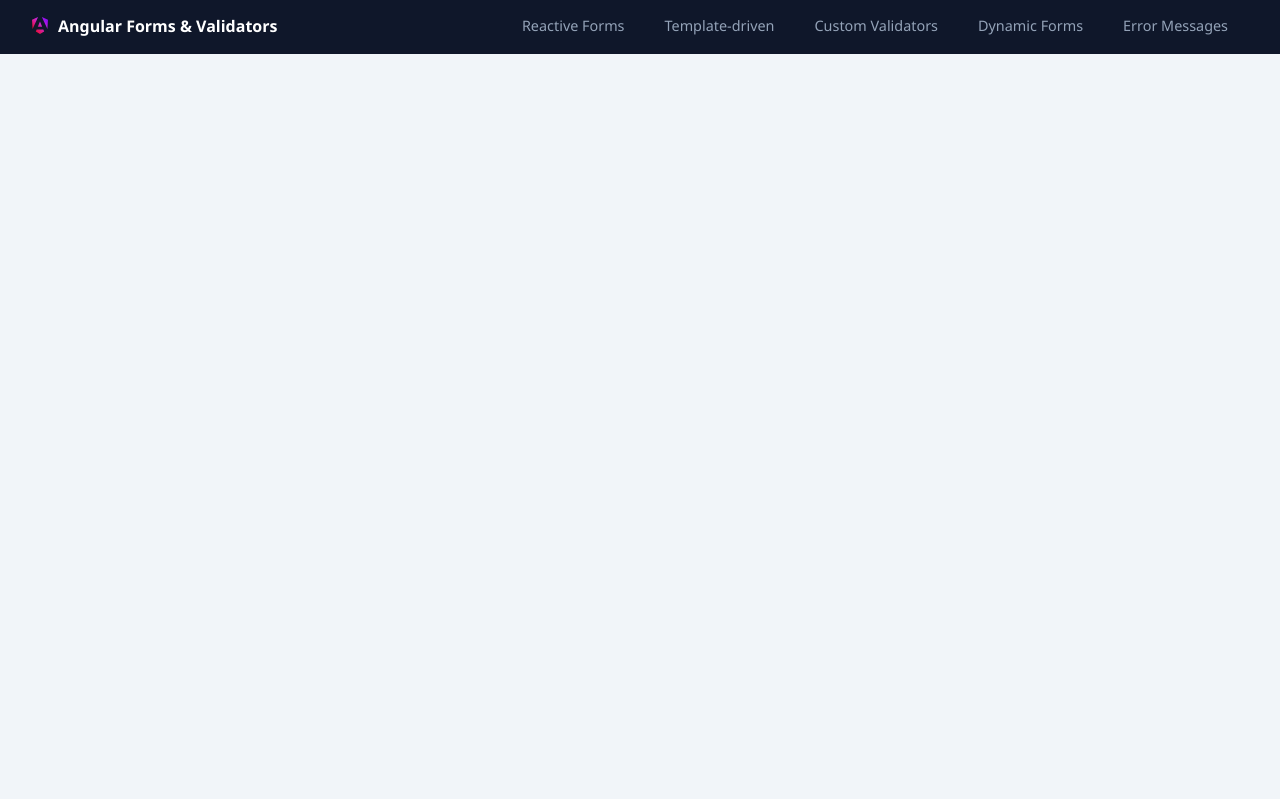
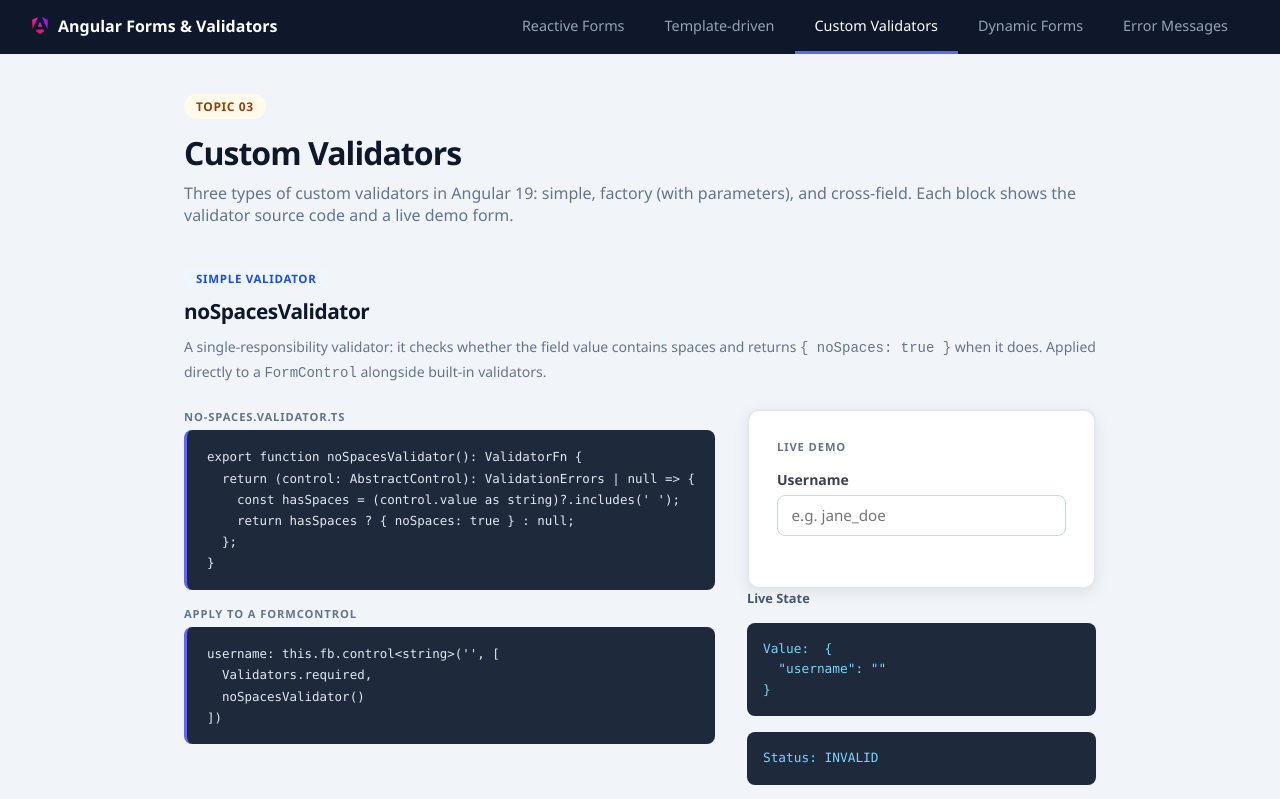
Before and after one commit to SantiAKeHe/AngularForms-Validators, an Angular app in the folder angularApp/: page /validators in a window 1280 px wide. Before the commit this address led to /. Shown: the top 799 px of the page. Built offline with nearby package versions, Linux system fonts and the light colour scheme.

Commit message:
feat: enhance documentation and styling for custom validators section

```diff
--- a/angularApp/src/app/app.html
+++ b/angularApp/src/app/app.html
@@ -15,11 +15,11 @@
     Angular Forms &amp; Validators
   </a>
 
-  <a routerLink="/reactive">Reactive Forms</a>
-  <a routerLink="/template">Template-driven</a>
-  <a routerLink="/validators">Custom Validators</a>
-  <a routerLink="/dynamic">Dynamic Forms</a>
-  <a routerLink="/errors">Error Messages</a>
+  <a routerLink="/reactive"   routerLinkActive="active">Reactive Forms</a>
+  <a routerLink="/template"   routerLinkActive="active">Template-driven</a>
+  <a routerLink="/validators" routerLinkActive="active">Custom Validators</a>
+  <a routerLink="/dynamic"    routerLinkActive="active">Dynamic Forms</a>
+  <a routerLink="/errors"     routerLinkActive="active">Error Messages</a>
 </nav>
 
 <router-outlet />
--- a/angularApp/src/app/app.routes.ts
+++ b/angularApp/src/app/app.routes.ts
@@ -2,9 +2,11 @@ import { Routes } from '@angular/router';
 import { HomeComponent } from './home/home.component';
 import { ReactiveComponent } from './reactive/reactive.component';
 import { TemplateDrivenComponent } from './template-driven/template-driven.component';
+import { CustomValidatorsComponent } from './custom-validators/custom-validators.component';
 
 export const routes: Routes = [
   { path: '', component: HomeComponent },
   { path: 'reactive', component: ReactiveComponent },
   { path: 'template', component: TemplateDrivenComponent },
+  { path: 'validators', component: CustomValidatorsComponent },
 ];
--- a/angularApp/src/app/app.ts
+++ b/angularApp/src/app/app.ts
@@ -1,9 +1,9 @@
 import { Component } from '@angular/core';
-import { RouterLink, RouterOutlet } from '@angular/router';
+import { RouterLink, RouterLinkActive, RouterOutlet } from '@angular/router';
 
 @Component({
   selector: 'app-root',
-  imports: [RouterOutlet, RouterLink],
+  imports: [RouterOutlet, RouterLink, RouterLinkActive],
   templateUrl: './app.html',
   styleUrl: './app.scss',
 })
--- a/angularApp/src/app/custom-validators/custom-validators.component.html
+++ b/angularApp/src/app/custom-validators/custom-validators.component.html
@@ -2,20 +2,44 @@
   <span class="section-badge badge--validator">Topic 03</span>
   <h1 class="page-title">Custom Validators</h1>
   <p class="page-subtitle">
-    Learn how to build the three types of custom validators in Angular 19:
-    simple validators, factory validators (with parameters), and cross-field validators.
+    Three types of custom validators in Angular 19: simple, factory (with parameters),
+    and cross-field. Each block shows the validator source code and a live demo form.
   </p>
 
-  <!-- ── Form 1 — Simple validator ──────────────────────────────────────── -->
+  <!-- ── Validator 1 — Simple ─────────────────────────────────────────────── -->
   <div class="validator-block">
-    <div class="demo-grid">
+    <div class="validator-header">
+      <span class="validator-type-badge badge--simple">Simple Validator</span>
+      <h2>noSpacesValidator</h2>
+      <p class="validator-desc">
+        A single-responsibility validator: it checks whether the field value contains
+        spaces and returns <code>&#123; noSpaces: true &#125;</code> when it does.
+        Applied directly to a <code>FormControl</code> alongside built-in validators.
+      </p>
+    </div>
+
+    <div class="validator-content">
+      <!-- Source code -->
+      <div class="code-panel">
+        <p class="code-label">no-spaces.validator.ts</p>
+        <pre class="code-block"><code>export function noSpacesValidator(): ValidatorFn &#123;
+  return (control: AbstractControl): ValidationErrors | null =&gt; &#123;
+    const hasSpaces = (control.value as string)?.includes(' ');
+    return hasSpaces ? &#123; noSpaces: true &#125; : null;
+  &#125;;
+&#125;</code></pre>
+
+        <p class="code-label">Apply to a FormControl</p>
+        <pre class="code-block"><code>username: this.fb.control&lt;string&gt;('', [
+  Validators.required,
+  noSpacesValidator()
+])</code></pre>
+      </div>
+
+      <!-- Live demo -->
+      <div class="demo-area">
         <div class="form-wrapper">
-        <h2>Simple Validator — <code>noSpacesValidator</code></h2>
-        <p class="validator-desc">
-          Returns <code>noSpaces: true</code> if the value contains any spaces.
-          Applied directly on a single <code>FormControl</code>.
-        </p>
-
+          <p class="demo-label">Live Demo</p>
           <form [formGroup]="noSpacesForm">
             <div class="form-group">
               <label for="username">Username</label>
@@ -39,17 +63,45 @@
         </div>
       </div>
     </div>
+  </div>
 
-  <!-- ── Form 2 — Factory validator ─────────────────────────────────────── -->
+  <!-- ── Validator 2 — Factory ─────────────────────────────────────────────── -->
   <div class="validator-block">
-    <div class="demo-grid">
+    <div class="validator-header">
+      <span class="validator-type-badge badge--factory">Factory Validator</span>
+      <h2>minAgeValidator(minAge)</h2>
+      <p class="validator-desc">
+        A validator factory — a function that accepts a parameter and returns a
+        <code>ValidatorFn</code>. Use this pattern whenever the rule depends on a
+        configurable value. Returns
+        <code>&#123; minAge: &#123; required, actual &#125; &#125;</code> when validation fails.
+      </p>
+    </div>
+
+    <div class="validator-content">
+      <!-- Source code -->
+      <div class="code-panel">
+        <p class="code-label">min-age.validator.ts</p>
+        <pre class="code-block"><code>export function minAgeValidator(minAge: number): ValidatorFn &#123;
+  return (control: AbstractControl): ValidationErrors | null =&gt; &#123;
+    const age = control.value as number;
+    return age &lt; minAge
+      ? &#123; minAge: &#123; required: minAge, actual: age &#125; &#125;
+      : null;
+  &#125;;
+&#125;</code></pre>
+
+        <p class="code-label">Apply with a parameter</p>
+        <pre class="code-block"><code>age: this.fb.control&lt;number | null&gt;(null, [
+  Validators.required,
+  minAgeValidator(18)
+])</code></pre>
+      </div>
+
+      <!-- Live demo -->
+      <div class="demo-area">
         <div class="form-wrapper">
-        <h2>Factory Validator — <code>minAgeValidator(18)</code></h2>
-        <p class="validator-desc">
-          A validator factory that accepts a parameter. Returns
-          <code>minAge: &lbrace; required, actual &rbrace;</code> when the value is below the minimum.
-        </p>
-
+          <p class="demo-label">Live Demo</p>
           <form [formGroup]="minAgeForm">
             <div class="form-group">
               <label for="age">Age</label>
@@ -75,17 +127,47 @@
         </div>
       </div>
     </div>
+  </div>
 
-  <!-- ── Form 3 — Cross-field validator ─────────────────────────────────── -->
+  <!-- ── Validator 3 — Cross-field ─────────────────────────────────────────── -->
   <div class="validator-block">
-    <div class="demo-grid">
+    <div class="validator-header">
+      <span class="validator-type-badge badge--crossfield">Cross-field Validator</span>
+      <h2>passwordMatchValidator</h2>
+      <p class="validator-desc">
+        A cross-field validator is applied at <code>FormGroup</code> level, not on a
+        single control. It has access to all sibling controls and can compare them.
+        Returns <code>&#123; passwordMismatch: true &#125;</code> when the two fields differ.
+      </p>
+    </div>
+
+    <div class="validator-content">
+      <!-- Source code -->
+      <div class="code-panel">
+        <p class="code-label">password-match.validator.ts</p>
+        <pre class="code-block"><code>export function passwordMatchValidator(): ValidatorFn &#123;
+  return (group: AbstractControl): ValidationErrors | null =&gt; &#123;
+    const fg      = group as FormGroup;
+    const pass    = fg.controls['password'].value;
+    const confirm = fg.controls['confirmPassword'].value;
+    return pass !== confirm ? &#123; passwordMismatch: true &#125; : null;
+  &#125;;
+&#125;</code></pre>
+
+        <p class="code-label">Apply at FormGroup level</p>
+        <pre class="code-block"><code>this.fb.group(
+  &#123;
+    password:        this.fb.control&lt;string&gt;('', Validators.required),
+    confirmPassword: this.fb.control&lt;string&gt;('', Validators.required),
+  &#125;,
+  &#123; validators: passwordMatchValidator() &#125;
+)</code></pre>
+      </div>
+
+      <!-- Live demo -->
+      <div class="demo-area">
         <div class="form-wrapper">
-        <h2>Cross-field Validator — <code>passwordMatchValidator</code></h2>
-        <p class="validator-desc">
-          Applied at the <code>FormGroup</code> level. Returns
-          <code>passwordMismatch: true</code> when the two fields do not match.
-        </p>
-
+          <p class="demo-label">Live Demo</p>
           <form [formGroup]="passwordForm">
             <div class="form-group">
               <label for="password">Password</label>
@@ -119,10 +201,11 @@
 
         <div>
           <p class="playground-label">Live State</p>
-        <pre class="playground-state">Values:  {{ passwordForm.value | json }}</pre>
-        <pre class="playground-state">Status:  {{ passwordForm.status }}</pre>
+          <pre class="playground-state">Values:   {{ passwordForm.value | json }}</pre>
+          <pre class="playground-state">Status:   {{ passwordForm.status }}</pre>
           <pre class="playground-state">Mismatch: {{ passwordForm.hasError('passwordMismatch') }}</pre>
         </div>
       </div>
     </div>
+  </div>
 </section>
--- a/angularApp/src/app/custom-validators/custom-validators.component.scss
+++ b/angularApp/src/app/custom-validators/custom-validators.component.scss
@@ -1,10 +1,120 @@
+/* ── Validator block separator ───────────────────────────────────────────── */
+
 .validator-block {
   margin-bottom: 3rem;
+  padding-bottom: 3rem;
+  border-bottom: 1px solid #e2e8f0;
 }
+
+.validator-block:last-child {
+  border-bottom: none;
+  padding-bottom: 0;
+}
+
+/* ── Validator header (badge + title + description) ──────────────────────── */
+
+.validator-header {
+  margin-bottom: 1.5rem;
+}
+
+.validator-header h2 {
+  font-size: 1.3rem;
+  font-weight: 800;
+  color: #0f172a;
+  margin: 0.5rem 0 0;
+  letter-spacing: -0.02em;
+}
+
+.validator-type-badge {
+  display: inline-block;
+  padding: 0.2rem 0.75rem;
+  border-radius: 999px;
+  font-size: 0.72rem;
+  font-weight: 700;
+  letter-spacing: 0.06em;
+  text-transform: uppercase;
+}
+
+.badge--simple     { background: #eff6ff; color: #1d4ed8; }
+.badge--factory    { background: #fff7ed; color: #c2410c; }
+.badge--crossfield { background: #f5f3ff; color: #6d28d9; }
 
 .validator-desc {
   color: #64748b;
   font-size: 0.875rem;
-  margin-bottom: 1.25rem;
-  line-height: 1.6;
+  margin-top: 0.6rem;
+  line-height: 1.65;
 }
+
+/* ── Two-column layout (code | demo) ─────────────────────────────────────── */
+
+.validator-content {
+  display: grid;
+  grid-template-columns: 1fr 1fr;
+  gap: 2rem;
+  align-items: start;
+}
+
+/* ── Code panel ──────────────────────────────────────────────────────────── */
+
+.code-panel {
+  display: flex;
+  flex-direction: column;
+}
+
+.code-label {
+  font-size: 0.7rem;
+  font-weight: 700;
+  color: #64748b;
+  text-transform: uppercase;
+  letter-spacing: 0.08em;
+  margin-top: 1rem;
+  margin-bottom: 0.4rem;
+}
+
+.code-label:first-child {
+  margin-top: 0;
+}
+
+.code-block {
+  background: #1e293b;
+  color: #e2e8f0;
+  font-family: 'Consolas', 'Fira Code', monospace;
+  font-size: 0.78rem;
+  line-height: 1.7;
+  padding: 1rem 1.25rem;
+  border-radius: 8px;
+  white-space: pre;
+  overflow-x: auto;
+  border-left: 3px solid #6366f1;
+  margin: 0;
+}
+
+.code-block code {
+  font-family: inherit;
+}
+
+/* ── Demo area ───────────────────────────────────────────────────────────── */
+
+.demo-area {
+  display: flex;
+  flex-direction: column;
+  gap: 0;
+}
+
+.demo-label {
+  font-size: 0.7rem;
+  font-weight: 700;
+  color: #64748b;
+  text-transform: uppercase;
+  letter-spacing: 0.08em;
+  margin-bottom: 1rem;
+}
+
+/* ── Responsive ──────────────────────────────────────────────────────────── */
+
+@media (max-width: 768px) {
+  .validator-content {
+    grid-template-columns: 1fr;
+  }
+}
```
Also changed, not shown: 1 other file (tests, documents, lock files or other folders). Lines whose indentation alone changed are shown as unchanged.
